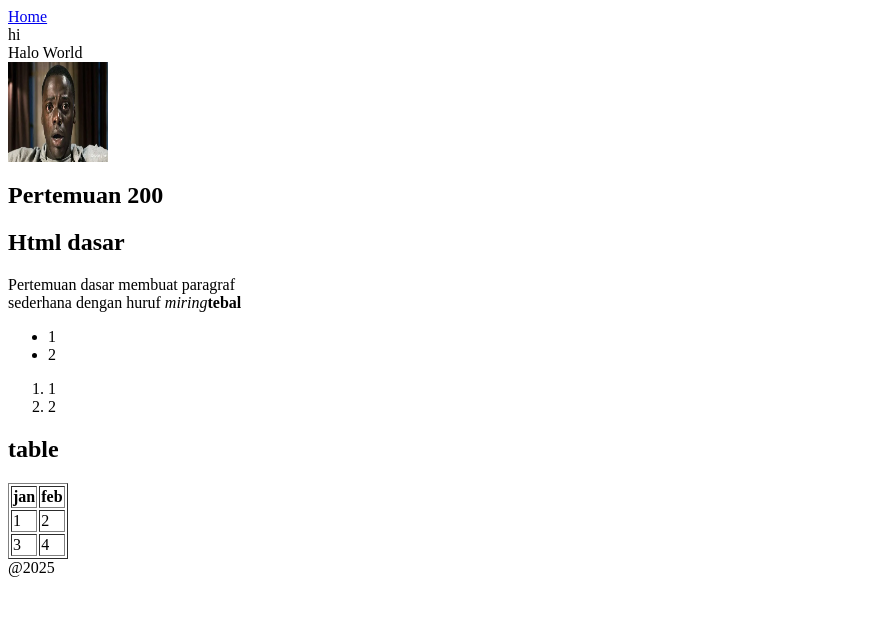
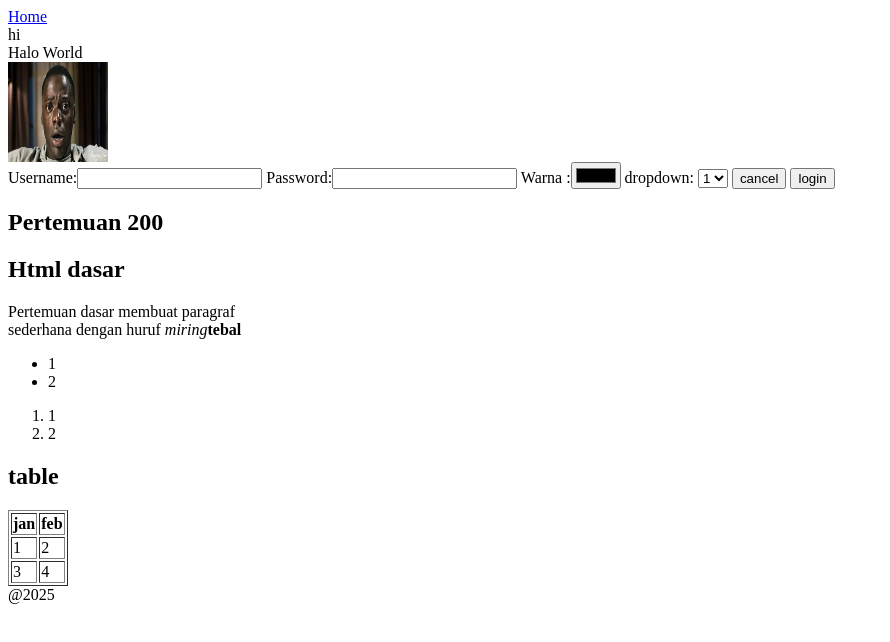
Before and after one commit to Kirami78/Pemrograman-Web, a plain HTML site: page K.html in a window 1280 px wide. Shown: the whole page, without its empty margins (0-890 px from the left). Drawn offline with Linux system fonts and the light colour scheme.

Commit message:
Update K.html

```diff
--- a/K.html
+++ b/K.html
@@ -10,10 +10,22 @@
     <section> Halo World </section>
     <section id="gambar">
       <img src ="itam.webp" height ="100" width ="100">
-
     </section>
 
-
+    <section>
+      <from>
+        <label>Username:</label><input type="text">
+        <label>Password:</label><input type="password">
+        <label>Warna   :</label><input type="color">
+        <label>dropdown:</label>
+        <select>
+          <option>1</option>
+          <option>2</option>
+        </select>
+        <input type="submit" value="cancel">
+        <button> login</button>
+      </from>
+    </section>
 
     <section id = "paragraf">
       <p>
@@ -29,8 +41,10 @@
         <li>1</li>
         <li>2</li>
       </ol>
-    </section id="table">
-    <h2> table</h2>
+    </section>
+
+    <section>
+      <h2> table</h2>
     <table border = "1">
       <thead>
         <tr><th>jan</th><th>feb</th></tr>
@@ -40,8 +54,6 @@
         <tr><td>3</td><td>4</td></tr>
       </tbody>
     </table>
-    <section>
-
     </section>
     <footer>@2025</footer>
   </body>
```
